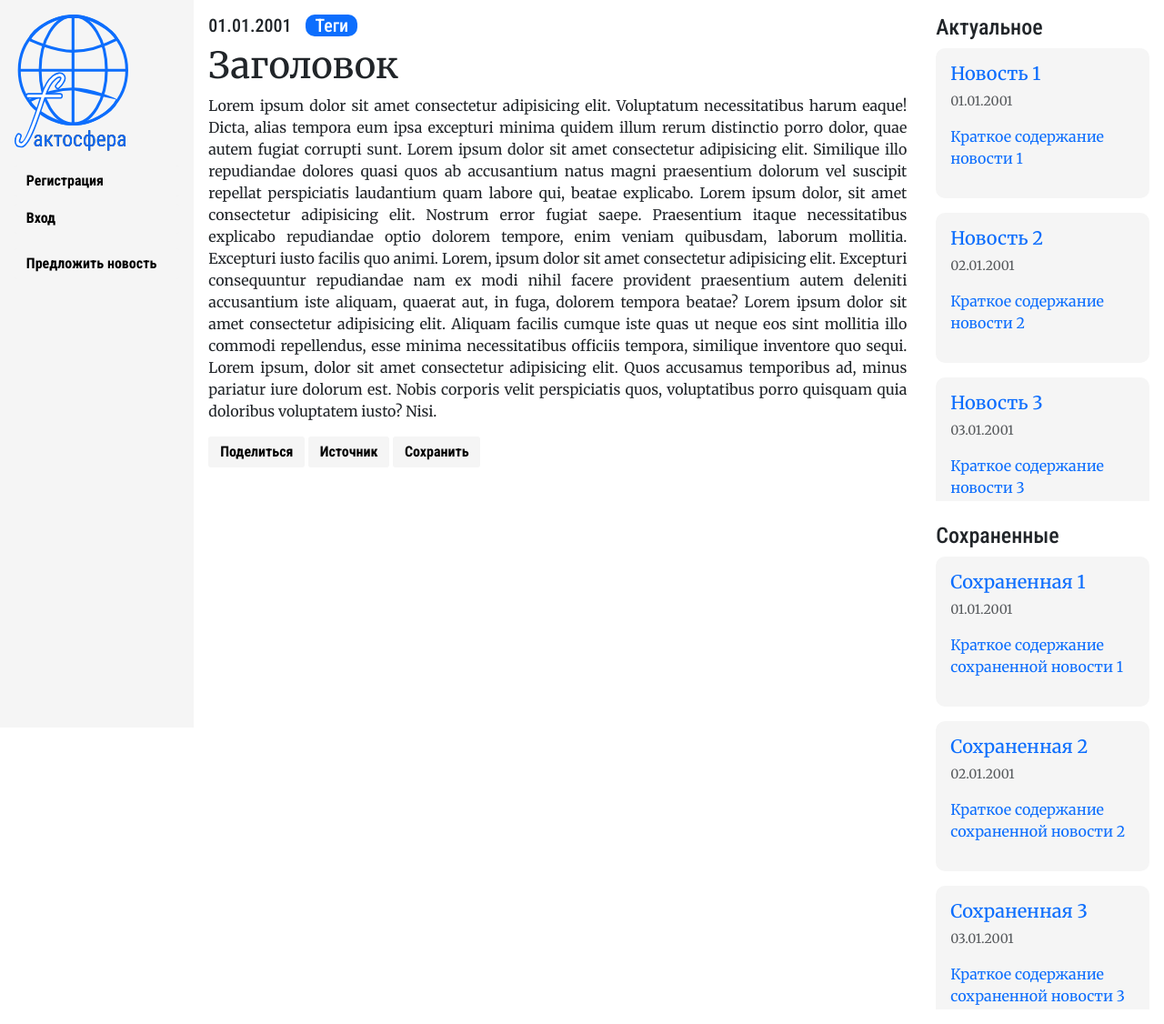
After one commit to ApsilonXi/Hakaton2025Spring, a Flask app: template templates/news_page.html in a window 1280 px wide. The commit adds this page. Shown: the whole page at 91% size. Run offline with Flask 3, Linux system fonts and the light colour scheme; the template is opened without the code that fills it, so the values that code supplies are empty.

Commit message:
лого, фикс страниц, заготовки flask

```diff
--- a/app.py
+++ b/app.py
@@ -6,5 +6,15 @@ app = Flask(__name__)
 def index():
     return render_template("index.html")
 
+@app.route("/register")
+def register():
+    # Здесь можно добавить логику для страницы регистрации
+    return render_template("register.html")  # Создайте этот шаблон позже
+
+@app.route("/login")
+def login():
+    # Здесь можно добавить логику для страницы входа
+    return render_template("login.html")  # Создайте этот шаблон позже
+
 if __name__ == "__main__":
     app.run(debug=True)
--- a/static/styles.css
+++ b/static/styles.css
@@ -12,7 +12,10 @@ body {
 a {
     text-decoration: none;
 }
+.logo {
+    height: 150px;
 
+}
 a:visited {
     color: black;
 }
@@ -22,11 +25,12 @@ a:visited {
 }
 
 .nav-container {
-    background-color: #f8f9fa;
+    background-color: whitesmoke;
     height: 100vh;
     position: sticky;
     top: 0;
     overflow-y: auto;
+    justify-content: space-between;
 }
 
 .nav-buttons {
@@ -48,7 +52,12 @@ a:visited {
     background-color: #e9ecef;
 }
 
-.sort-buttons button {
+
+.card button:hover {
+    background-color: #0d6efd;
+    color: white;
+}
+.sort-buttons button, .fnew-lower button, .nav-container button, .card button {
     background-color: whitesmoke;
     border: none;
     font-weight: bolder;
@@ -128,7 +128,24 @@ a:visited {
     background-color: #adb5bd;
     border-radius: 3px;
 }
-
+.fnews-heading {
+    display: flex;
+    flex-direction: row;
+    gap: 1rem;
+}
+.fnew-upper {
+    font-family: var(--textfont);
+}
+.fnews-tags {
+    background-color: #0d6efd;
+    color: white;
+    border-radius: 10px;
+    padding-left: 10px;
+    padding-right: 10px;
+}
+.fnew-container p{
+    text-align: justify;
+}
 /* Мобильная версия - горизонтальный скролл с одной карточкой */
 @media (max-width: 992px) {
     .nav-container {
--- /dev/null
+++ b/templates/news_page.html
@@ -0,0 +1,184 @@
+<!DOCTYPE html>
+<html>
+<head>
+    <title>Портал новостей</title>
+    <meta charset="UTF-8">
+    <meta name="viewport" content="width=device-width, initial-scale=1">
+    <link href="https://cdn.jsdelivr.net/npm/bootstrap@5.3.0-alpha1/dist/css/bootstrap.min.css" rel="stylesheet">
+    <link href="https://fonts.googleapis.com/css2?family=Merriweather:ital,opsz,wght@0,18..144,300..900;1,18..144,300..900&family=Roboto+Condensed:ital,wght@0,100..900;1,100..900&display=swap" rel="stylesheet">
+    <link href="https://fonts.googleapis.com/icon?family=Material+Icons" rel="stylesheet">
+    <link rel="stylesheet" href="{{ url_for('static', filename='styles.css') }}">
+</head>
+<body class="d-flex flex-column flex-lg-row">
+    <!-- Навигация - всегда слева -->
+    <div class="nav-container p-3 col-lg-2">
+        <div class="nav-upper">
+            <h1 class="site-title fs-4"><img src="static/logo.svg" alt="Фактосфера" class="logo"></h1>
+            <div class="nav-buttons mt-3">
+                <!-- ЕСЛИ ПОЛЬЗОВАТЕЛЬ НЕ В СИСТЕМЕ -->
+                <button class="registry-button">Регистрация</button>
+                <button class="login-button">Вход</button>
+                <!-- ЕСЛИ ПОЛЬЗОВАТЕЛЬ В СИСТЕМЕ -->
+                <button class="my-account-button d-none">Личный кабинет</button>
+                <button class="my-tags-button d-none">Мои теги</button>
+                <button class="my-follows-button d-none">Мои подписки</button>
+                <button class="logout-button d-none">Выйти</button>
+                <!-- ЕСЛИ АДМИН В СИСТЕМЕ -->
+                <button class="news-requests-button d-none">Предложенные новости</button>
+            </div>
+        </div>
+        <div class="nav-lower mt-3">
+            <button class="suggest-news-button w-100">Предложить новость</button>
+        </div>
+    </div>
+
+    <!-- Основной контент и боковая панель в одном контейнере -->
+    <div class="d-flex flex-column flex-lg-row flex-grow-1">
+        <!-- На мобильных side-container будет сверху -->
+        <div class="side-container p-3 col-lg-3 order-lg-2">
+            <div class="admin-news mb-4">
+                <h1 class="fs-4">Актуальное</h1>
+                <div class="admin-cards-container">
+                    <div class="admin-cards" id="adminCards">
+                        <a href="#">
+                            <div class="admin-card">
+                                <h3 class="a-title fs-5">Новость 1</h3>
+                                <p class="a-date small text-muted">01.01.2001</p>
+                                <p class="a-news-text">Краткое содержание новости 1</p>
+                            </div>
+                        </a>
+                        <a href="#">
+                            <div class="admin-card">
+                                <h3 class="a-title fs-5">Новость 2</h3>
+                                <p class="a-date small text-muted">02.01.2001</p>
+                                <p class="a-news-text">Краткое содержание новости 2</p>
+                            </div>
+                        </a>
+                        <a href="#">
+                            <div class="admin-card">
+                                <h3 class="a-title fs-5">Новость 3</h3>
+                                <p class="a-date small text-muted">03.01.2001</p>
+                                <p class="a-news-text">Краткое содержание новости 3</p>
+                            </div>
+                        </a>
+                        <a href="#">
+                            <div class="admin-card">
+                                <h3 class="a-title fs-5">Новость 4</h3>
+                                <p class="a-date small text-muted">04.01.2001</p>
+                                <p class="a-news-text">Краткое содержание новости 4</p>
+                            </div>
+                        </a>
+                        <a href="#">
+                            <div class="admin-card">
+                                <h3 class="a-title fs-5">Новость 5</h3>
+                                <p class="a-date small text-muted">05.01.2001</p>
+                                <p class="a-news-text">Краткое содержание новости 5</p>
+                            </div>
+                        </a>
+                    </div>
+                    <!-- Индикатор прокрутки для admin-cards -->
+                    <div class="scroll-indicator" id="adminScrollIndicator">
+                        <div class="scroll-dot active"></div>
+                        <div class="scroll-dot"></div>
+                        <div class="scroll-dot"></div>
+                        <div class="scroll-dot"></div>
+                        <div class="scroll-dot"></div>
+                    </div>
+                </div>
+            </div>
+
+            <div class="saved">
+                <h1 class="fs-4">Сохраненные</h1>
+                <div class="saved-cards-container">
+                    <div class="saved-cards" id="savedCards">
+                        <a href="#">
+                            <div class="saved-card">
+                                <h3 class="s-title fs-5">Сохраненная 1</h3>
+                                <p class="s-date small text-muted">01.01.2001</p>
+                                <p class="s-news-text">Краткое содержание сохраненной новости 1</p>
+                            </div>
+                        </a>
+                        <a href="#">
+                            <div class="saved-card">
+                                <h3 class="s-title fs-5">Сохраненная 2</h3>
+                                <p class="s-date small text-muted">02.01.2001</p>
+                                <p class="s-news-text">Краткое содержание сохраненной новости 2</p>
+                            </div>
+                        </a>
+                        <a href="#">
+                            <div class="saved-card">
+                                <h3 class="s-title fs-5">Сохраненная 3</h3>
+                                <p class="s-date small text-muted">03.01.2001</p>
+                                <p class="s-news-text">Краткое содержание сохраненной новости 3</p>
+                            </div>
+                        </a>
+                        <a href="#">
+                            <div class="saved-card">
+                                <h3 class="s-title fs-5">Сохраненная 4</h3>
+                                <p class="s-date small text-muted">04.01.2001</p>
+                                <p class="s-news-text">Краткое содержание сохраненной новости 4</p>
+                            </div>
+                        </a>
+                    </div>
+                    <!-- Индикатор прокрутки для saved-cards -->
+                    <div class="scroll-indicator" id="savedScrollIndicator">
+                        <div class="scroll-dot active"></div>
+                        <div class="scroll-dot"></div>
+                        <div class="scroll-dot"></div>
+                        <div class="scroll-dot"></div>
+                    </div>
+                </div>
+            </div>
+        </div>
+
+        <!-- Основной контент -->
+        <div class="main-container p-3 flex-grow-1 order-lg-1">
+
+            <div class="content">
+                <div class="fullnews">
+                    <div class="fnews-heading">
+                        <h5 class="fnews-date">
+                            01.01.2001
+                        </h5>
+                        <h5 class="fnews-tags">
+                            Теги
+                        </h5>
+                    </div> <!-- дата теги итд-->
+                    <div class="fnew-container"> <!--основной контейнер новости-->
+                        <div class="fnew-upper"> <!-- верхняя часть: заголовок, текст -->
+                            <h1>
+                                Заголовок
+                            </h1>
+                            <p>
+                                Lorem ipsum dolor sit amet consectetur adipisicing elit. Voluptatum necessitatibus harum eaque! Dicta, alias tempora eum ipsa excepturi minima quidem illum rerum distinctio porro dolor, quae autem fugiat corrupti sunt.
+                                Lorem ipsum dolor sit amet consectetur adipisicing elit. Similique illo repudiandae dolores quasi quos ab accusantium natus magni praesentium dolorum vel suscipit repellat perspiciatis laudantium quam labore qui, beatae explicabo.
+                                Lorem ipsum dolor, sit amet consectetur adipisicing elit. Nostrum error fugiat saepe. Praesentium itaque necessitatibus explicabo repudiandae optio dolorem tempore, enim veniam quibusdam, laborum mollitia. Excepturi iusto facilis quo animi.
+                                Lorem, ipsum dolor sit amet consectetur adipisicing elit. Excepturi consequuntur repudiandae nam ex modi nihil facere provident praesentium autem deleniti accusantium iste aliquam, quaerat aut, in fuga, dolorem tempora beatae?
+                                Lorem ipsum dolor sit amet consectetur adipisicing elit. Aliquam facilis cumque iste quas ut neque eos sint mollitia illo commodi repellendus, esse minima necessitatibus officiis tempora, similique inventore quo sequi.
+                                Lorem ipsum, dolor sit amet consectetur adipisicing elit. Quos accusamus temporibus ad, minus pariatur iure dolorum est. Nobis corporis velit perspiciatis quos, voluptatibus porro quisquam quia doloribus voluptatem iusto? Nisi.
+                            </p>
+                        </div>
+                        <div class="fnew-lower"> <!-- нижняя часть: панель управления (поделиится, источник, сохранить, назад) -->
+                            <button class="fnew-share-button">
+                                Поделиться
+                            </button>
+                            <button class="fnew-source-button">
+                                Источник
+                            </button>
+                            <button class="fnew-save-button">
+                                Сохранить
+                            </button>
+                        </div>
+                    </div>
+                </div>
+
+            </div>
+        </div>
+    </div>
+
+    <script src="https://cdn.jsdelivr.net/npm/bootstrap@5.3.0-alpha1/dist/js/bootstrap.bundle.min.js"></script>
+    <script src="{{ url_for('static', filename='jscript.js') }}"></script>
+    <script src="{{ url_for('static', filename='styles.css') }}"></script>
+
+</body>
+</html>
```
Also changed, not shown: other parts of static/styles.css (+67 -14 lines), static/jscript.js (added, +87 -0 lines), templates/index.html (+65 -48 lines), static/logo.svg (added), templates/login.html (added), templates/register.html (added).
